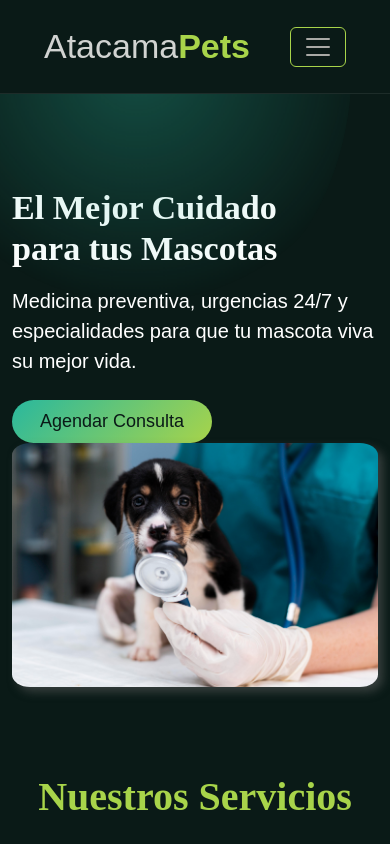
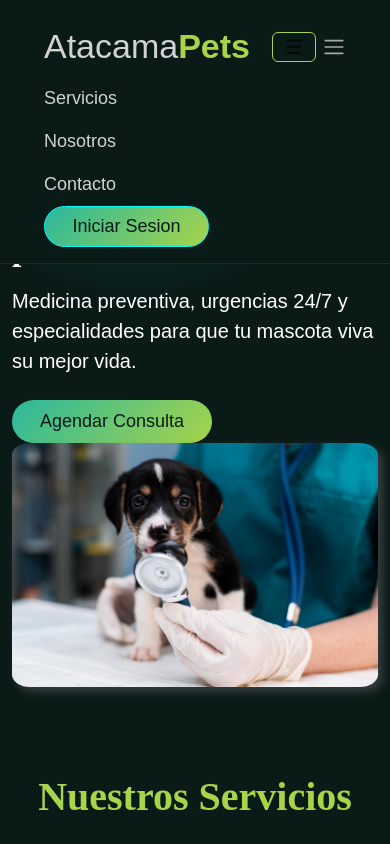
Before and after one commit to BenskyGG/AtacamaFake1, a plain HTML site: page index.html in a window 390 px wide. Shown: the top 844 px of the page. Drawn offline with nearby package versions, Linux system fonts and the light colour scheme; files that its build step writes are made by us from their sources; files whose address does not match are found by name.

Commit message:
sdasddas

```diff
--- a/html/index.html
+++ b/index.html
@@ -18,11 +18,14 @@
         <nav class="navbar navbar-expand-lg fixed-top">
             <div class="container">
                 <a class="navbar-brand" href="#">Atacama<strong>Pets</strong></a>
-                <button class="navbar-toggler" type="button" data-bs-toggle="collapse" data-bs-target="#navbarCollapse" aria-controls="navbarCollapse" aria-expanded="false" aria-label="Toggle navigation">
+                <button class="navbar-toggler" id="menu-toggle" aria-label="Abrir menú" aria-expanded="false" aria-controls="navbar-menu"
+>
+    ☰
+</button>
                     <span class="navbar-toggler-icon"></span>
                 </button>
             <!-- BOTONES NAVBAR -->
-                    <div class="collapse navbar-collapse" id="navbarCollapse">
+                    <div class="navbar-menu" id="navbar-menu">
                         <ul class="navbar-nav ms-auto">
                         <li class="nav-item active">
                             <a class="nav-link" href="#servicios">Servicios</a>
@@ -348,5 +351,6 @@
 
         </div>
     </footer>
+    <script src="assets/js/Script_BB.js"></script>
 </body>
 </html>
```
Also changed, not shown: Assets/style.css (renamed from css/style.css), js/Script_BB.js (added), js/javascript.js (deleted).
